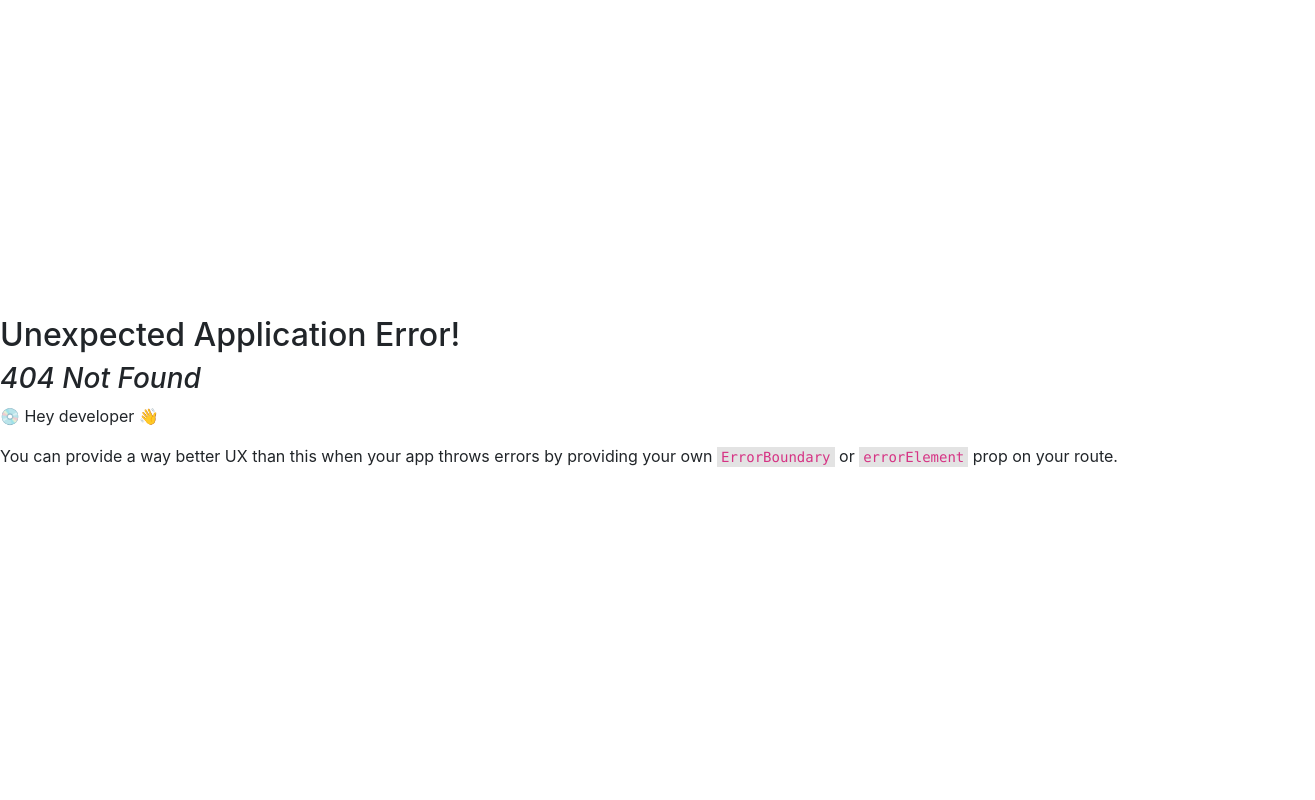
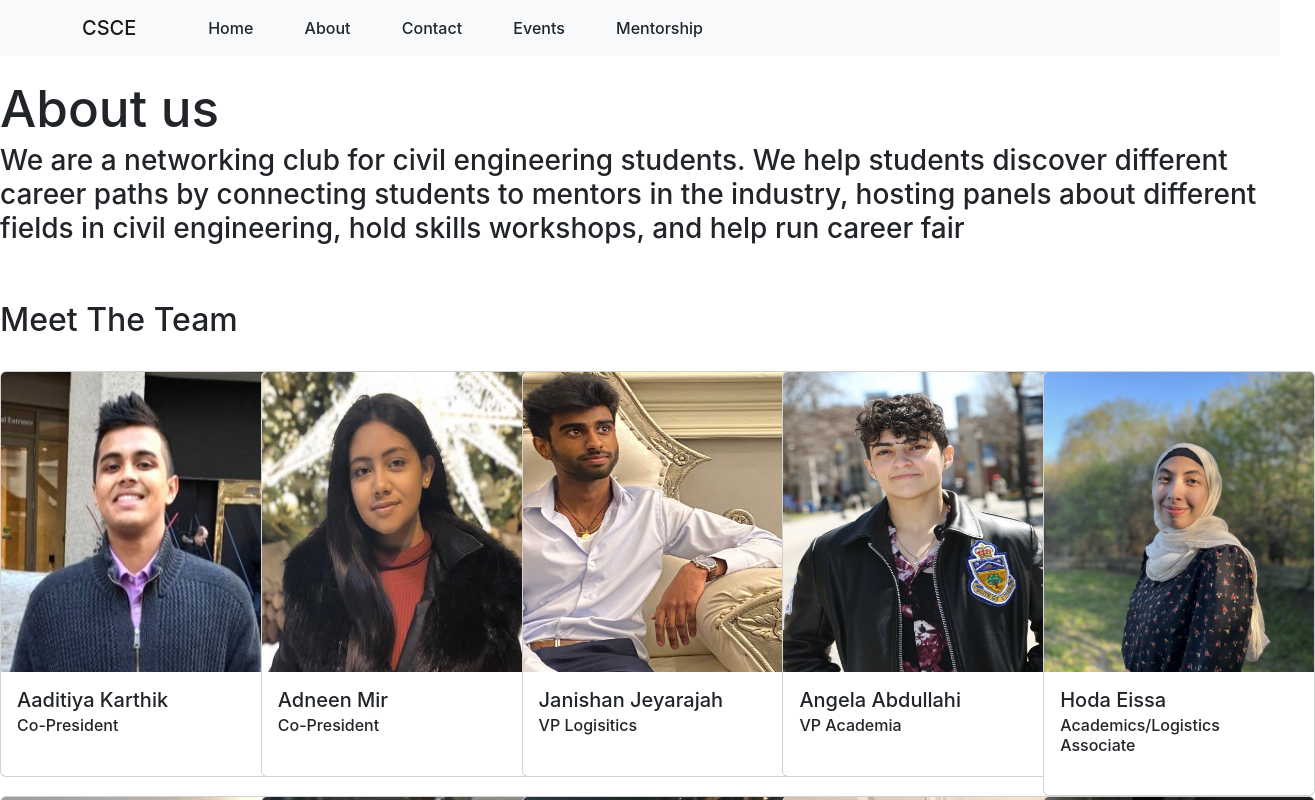
Before and after one commit to UTFO/CSCE, a React (Vite) app: page /about in a window 1280 px wide. Before the commit this address had no page. Shown: the top 800 px of the page, 1315 px wide, since content can reach past the window. Built offline with nearby package versions, Linux system fonts and the light colour scheme.

Commit message:
fixed some things

```diff
--- a/src/App.jsx
+++ b/src/App.jsx
@@ -6,13 +6,17 @@ import {
   RouterProvider,
 } from 'react-router-dom';
 
+import About from './pages/About';
 import Home from './pages/Home';
 import Layout from './pages/Layout';
+import Mentorship from './pages/Mentorship';
 
 const router = createBrowserRouter(
   createRoutesFromElements(
     <Route path="/" element={<Layout />}>
       <Route index element={<Home />} />
+      <Route path="about" element={<About />} />
+      <Route path="mentorship" element={<Mentorship />} />
     </Route>
   )
 );
--- a/src/data/Users.json
+++ b/src/data/Users.json
@@ -1,99 +1,90 @@
-
 [
   {
-            "id":"1",
+    "id": "1",
     "title": "Co-President",
     "name": "Aaditiya Karthik",
-            "photo": "./assets/Aaditya.jpg"
-
-
-        }
-        ,{
-            "id":"2",
+    "photo": "../assets/Aaditya.jpg"
+  },
+  {
+    "id": "2",
     "title": "Co-President",
-            "name": "Adneed Mir",
-            "photo": "../assets/Adneen Mir 2T3.JPEG"
-
-
-        },{
-            "id":"3",
+    "name": "Adneen Mir",
+    "photo": "../assets/AdneenMir2T3.jpg"
+  },
+  {
+    "id": "3",
     "title": "VP Logisitics",
     "name": "Janishan Jeyarajah",
-            "photo": "../assets/Janishan.JPEG"
-
-
+    "photo": "../assets/Janishan.jpg"
   },
   {
-            "id":"4",
+    "id": "4",
     "title": "VP Academia",
     "name": "Angela Abdullahi",
     "photo": "../assets/Angela Abdullahi 2T3.jpg"
-
   },
   {
-            "id":"5",
+    "id": "5",
     "title": "Academics/Logistics Associate",
     "name": "Hoda Eissa",
     "photo": "../assets/Hoda.JPEG"
-
   },
   {
-            "id":"6",
+    "id": "6",
     "title": "Mentorship Associate",
     "name": "Abdullah Muhammad",
     "photo": "../assets/Linkedin Photo Abdullah M.jpg"
-
   },
   {
-            "id":"7",
+    "id": "7",
     "title": "Mentorship Associate",
     "name": "David Qian",
     "photo": "../assets/David.JPEG"
   },
   {
-            "id":"8",
+    "id": "8",
     "title": "VP Marketing",
     "name": "Jennifer Sunny",
     "photo": "../assets/Jennifer.JPEG"
   },
   {
-            "id":"9",
+    "id": "9",
     "title": "Marketing Associate",
     "name": "Avleen Sindhar",
     "photo": "../assets/Avleen.jpg"
   },
   {
-            "id":"10",
+    "id": "10",
     "title": "VP Community ",
     "name": "Sadia Salwao Saika",
     "photo": "../assets/Saika2.JPG"
   },
   {
-            "id":"11",
+    "id": "11",
     "title": "Community Associate",
     "name": "Simran Hafiz",
     "photo": "../assets/Simran2.JPG"
   },
   {
-            "id":"12",
+    "id": "12",
     "title": "First Year Rep",
     "name": "Yueqi Wang",
     "photo": "../assets/Yueqi.JPG"
   },
   {
-            "id":"13",
+    "id": "13",
     "title": "Second Year Rep",
     "name": "Zachary Chisamore",
     "photo": "../assets/Zachary2.JPG"
   },
   {
-            "id":"14",
+    "id": "14",
     "title": "PEY Consultant",
     "name": "Meg Sarah Melendres",
     "photo": "../assets/Meg.JPEG"
   },
   {
-            "id":"15",
+    "id": "15",
     "title": "VP Professional Development",
     "name": "Asher Syed",
     "photo": "../assets/Ashar Syed's Headshot.png"
--- a/src/pages/About.jsx
+++ b/src/pages/About.jsx
@@ -1,66 +1,53 @@
-
+import { Container } from 'react-bootstrap';
+import Button from 'react-bootstrap/Button';
 import Card from 'react-bootstrap/Card';
-import Button from 'react-bootstrap/Button';
 import CardGroup from 'react-bootstrap/CardGroup';
-import Row from "react-bootstrap/Row";
 import Col from 'react-bootstrap/Col';
-import { Container } from 'react-bootstrap';
-import Users from '../data/Users.json'
-import "../components/About.css";
-import 'font-awesome/css/font-awesome.min.css';
-import { FaInstagram ,FaFacebook} from "react-icons/fa";
+import Row from 'react-bootstrap/Row';
+import { FaFacebook, FaInstagram } from 'react-icons/fa';
+import Users from '../data/Users.json';
 
 function About() {
+  return (
+    <div className="background">
+      <br />
 
-  return (
-
-    <div className="background">
-
-      <br/>
-
-        <h1 className="titles">
-          About us
-        </h1>
+      <h1 className="titles">About us</h1>
 
       <h3 className="titles">
-        We are a networking club for civil engineering students.
-        We help students discover different career paths by connecting students to mentors in the industry,
-         hosting panels about different fields in civil engineering, hold skills workshops, and help run career fair
+        We are a networking club for civil engineering students. We help
+        students discover different career paths by connecting students to
+        mentors in the industry, hosting panels about different fields in civil
+        engineering, hold skills workshops, and help run career fair
       </h3>
 
-      <br/>
-      <br/>
+      <br />
+      <br />
 
       <h2 className="titles"> Meet The Team </h2>
 
-      <br>
-      </br>
+      <br></br>
 
-  <div class="row row-cols-5 row-cols-md-5">
-
-    {Users.map((users)=>
+      <div className="row row-cols-5 row-cols-md-5">
+        {Users.map((users) => (
           <Container className="section">
-
             <Card style={{ width: '17rem' }}>
-             <Card.Img style={{ width: 270, height: 300 }} variant="top" src={users.photo}/>
+              <Card.Img
+                style={{ width: 270, height: 300 }}
+                variant="top"
+                src={users.photo}
+              />
               <Card.Body>
                 <Card.Title>{users.name}</Card.Title>
                 <Card.Subtitle>{users.title}</Card.Subtitle>
-
               </Card.Body>
               <br></br>
-
             </Card>
           </Container>
-    )}
+        ))}
       </div>
       <br></br>
-
-
-
     </div>
-
-
   );
 }
 
--- a/src/pages/Mentorship.jsx
+++ b/src/pages/Mentorship.jsx
@@ -1,35 +1,37 @@
-import "../components/About.css";
-import {FontAwesomeIcon} from '@fortawesome/react-fontawesome'
-import { FaInstagram ,FaFacebook} from "react-icons/fa";
+import { FaFacebook, FaInstagram } from 'react-icons/fa';
 
-
-function Mentorship (){
+function Mentorship() {
   return (
-
-        <div className="mentor_background" >
-
-            <br/>
+    <div className="mentor_background">
+      <br />
       <h1 className="titles">Get in touch with us </h1>
       <p className="iframe_adjust">
-                 <iframe src="https://docs.google.com/forms/d/e/1FAIpQLSfI-9iRW-o_zewKhAqz5yD1UA9vp7w98QZu00H8jUE_RTN77w/viewform?embedded=true" width="640" height="948" frameborder="10" marginheight="0" marginwidth="10">Loading…</iframe>
+        <iframe
+          src="https://docs.google.com/forms/d/e/1FAIpQLSfI-9iRW-o_zewKhAqz5yD1UA9vp7w98QZu00H8jUE_RTN77w/viewform?embedded=true"
+          width="640"
+          height="948"
+          frameBorder="10"
+          marginHeight="0"
+          marginWidth="10"
+        >
+          Loading…
+        </iframe>
       </p>
 
-
-            <h2 className="center" >
+      <h2 className="center">
         Follow us on social media
-                <br/>
+        <br />
       </h2>
 
       <div className="center">
         <a href="https://www.instagram.com/csce.uoft/?hl=en">
-                    <FaInstagram size={50}/>
-                </a >
+          <FaInstagram size={50} />
+        </a>
 
         <a href="https://www.facebook.com/CSCEUofT/">
-                    <FaFacebook size={47}/>
+          <FaFacebook size={47} />
         </a>
       </div>
-
     </div>
   );
 }
```
Also changed, not shown: public/assets/Adneen Mir 2T3.jpeg (deleted), public/assets/AdneenMir2T3.jpg (renamed from public/assets/Adneen Mir 2T3.JPG), src/components/Navbar.jsx (line endings or trailing spaces). Lines whose indentation alone changed are shown as unchanged.
